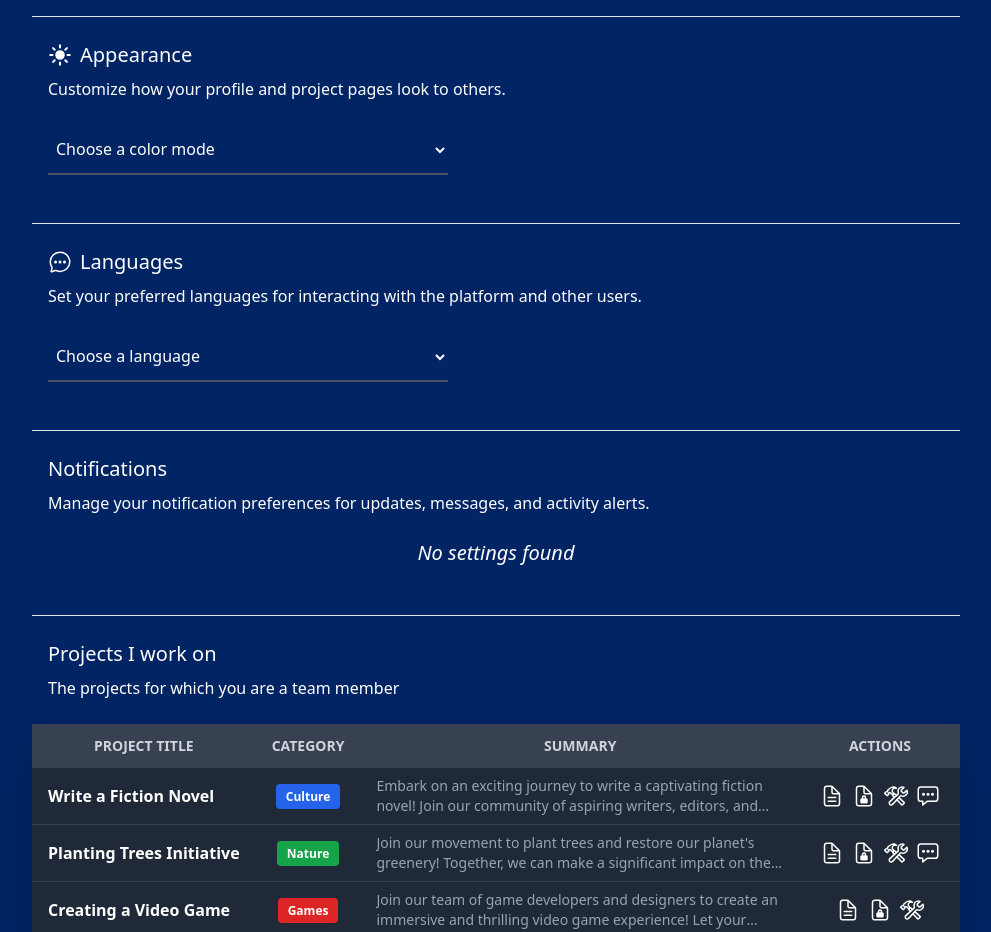
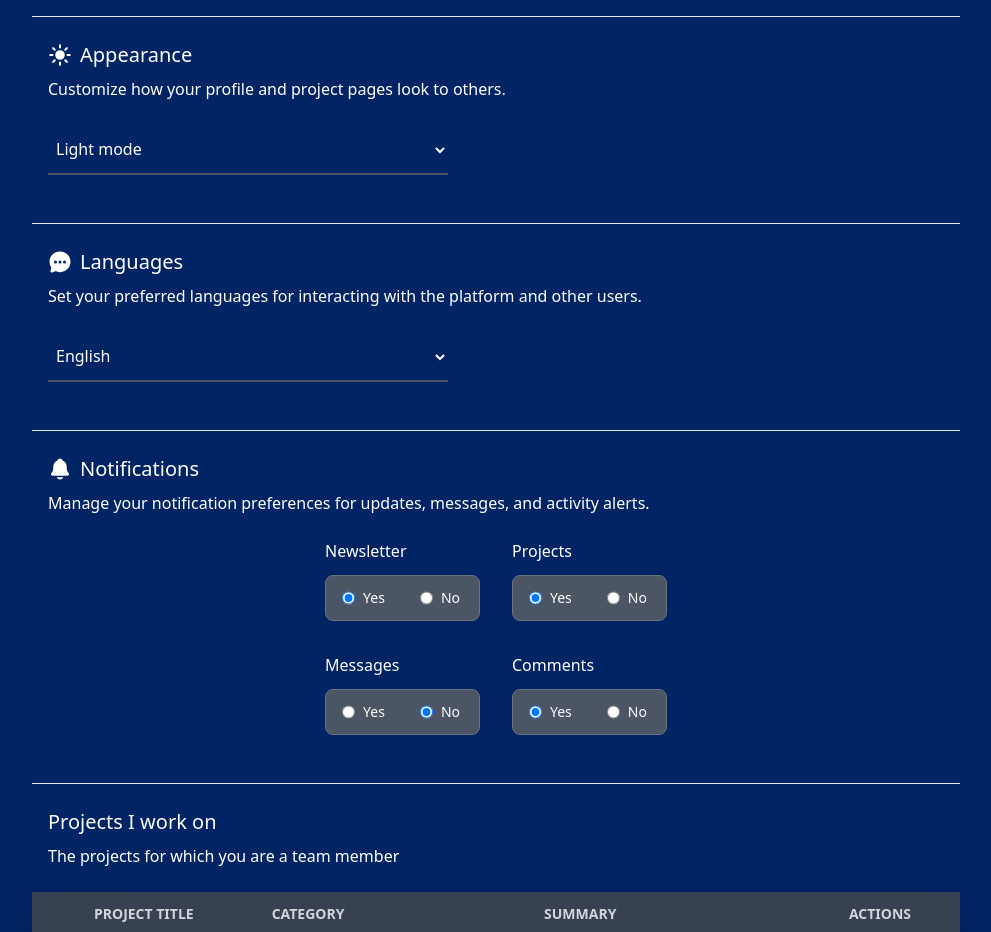
Before and after one commit to aiko-kami/sheepy, a Next.js app: page /users/settings in a window 1280 px wide. Shown: the part 860-1792 px from the top of the page, without its empty margins (144-1135 px from the left). Built offline with nearby package versions, Linux system fonts and the light colour scheme; a web font is replaced by a local one.

Commit message:
continue settings

```diff
--- a/src/components/UserSettingsPrivate/Settings.jsx
+++ b/src/components/UserSettingsPrivate/Settings.jsx
@@ -6,6 +6,7 @@ import { Button } from "@/components/Buttons/Buttons";
 import SettingsPrivacy from "@/components/UserSettingsPrivate/SettingsPrivacy";
 import SettingsAppearance from "@/components/UserSettingsPrivate/SettingsAppearance";
 import SettingsLanguages from "@/components/UserSettingsPrivate/SettingsLanguages";
+import SettingsNotifications from "@/components/UserSettingsPrivate/SettingsNotifications";
 
 import ProjectsTableActions from "@/components/Tables/ProjectsTableActions";
 
@@ -25,6 +26,11 @@ const Settings = ({ user }) => {
 		appearance: settings.appearance,
 
 		language: settings.language,
+
+		notificationNewsletter: settings.notificationNewsletter,
+		notificationProjects: settings.notificationProjects,
+		notificationMessages: settings.notificationMessages,
+		notificationComments: settings.notificationComments,
 
 		projectTitle: "",
 		selectedCategory: "",
@@ -79,11 +85,7 @@ const Settings = ({ user }) => {
 				<hr className="h-px bg-gray-200 border-0 dark:bg-gray-700 mb-6" />
 
 				{/* Notifications settings */}
-				<h2 className="text-xl mb-2 sm:ml-4">Notifications</h2>
-				<p className="mb-6 sm:ml-4">Manage your notification preferences for updates, messages, and activity alerts.</p>
-				<div className="mb-12">
-					<p className=" text-xl text-center italic">No settings found</p>
-				</div>
+				<SettingsNotifications formInputs={formInputs} onChange={onChange} />
 				<hr className="h-px bg-gray-200 border-0 dark:bg-gray-700 mb-6" />
 
 				{/* Other */}
--- a/src/components/UserSettingsPrivate/SettingsAppearance.jsx
+++ b/src/components/UserSettingsPrivate/SettingsAppearance.jsx
@@ -1,7 +1,8 @@
 import { IoSunny } from "react-icons/io5";
 
 const SettingsAppearance = ({ formInputs, onChange }) => {
-	const inputValues = ["Light mode", "Dark mode"];
+	const inputValues = ["light", "dark"];
+	const inputLabels = ["Light mode", "Dark mode"];
 
 	return (
 		<div className="mb-12">
@@ -26,9 +27,9 @@ const SettingsAppearance = ({ formInputs, onChange }) => {
 					<option value="" className="bg-gray-700 text-gray-400">
 						Choose a color mode
 					</option>
-					{inputValues.map((mode, index) => (
-						<option key={index} className="bg-gray-700 text-gray-400" value={mode}>
-							{mode}
+					{inputValues.map((value, index) => (
+						<option key={index} className="bg-gray-700 text-gray-400" value={value}>
+							{inputLabels[index]}
 						</option>
 					))}
 				</select>
--- a/src/components/UserSettingsPrivate/SettingsLanguages.jsx
+++ b/src/components/UserSettingsPrivate/SettingsLanguages.jsx
@@ -1,4 +1,4 @@
-import { IoChatbubbleEllipsesOutline } from "react-icons/io5";
+import { IoChatbubbleEllipses } from "react-icons/io5";
 
 const SettingsLanguages = ({ formInputs, onChange }) => {
 	const inputValues = ["English", "Français", "Español"];
@@ -6,7 +6,7 @@ const SettingsLanguages = ({ formInputs, onChange }) => {
 	return (
 		<div className="mb-12">
 			<h2 className="flex items-center text-xl mb-2 sm:ml-4">
-				<IoChatbubbleEllipsesOutline className="mr-2 text-2xl" />
+				<IoChatbubbleEllipses className="mr-2 text-2xl" />
 				Languages
 			</h2>
 			<p className="mb-6 sm:ml-4">Set your preferred languages for interacting with the platform and other users.</p>
--- a/src/components/UserSettingsPrivate/SettingsNotifications.jsx
+++ b/src/components/UserSettingsPrivate/SettingsNotifications.jsx
@@ -1,53 +1,49 @@
 import { RadioMultiField } from "@/components/Forms/ToggleField";
-import { IoKeyOutline, IoKey, IoKeySharp, IoNotifications, IoShieldHalf } from "react-icons/io5";
-import { FaUserShield } from "react-icons/fa6";
-const SettingsPrivacy = ({ formInputs, onChange }) => {
-	const inputValues = ["private", "friends", "public"];
-	const inputLabels = ["Only me", "My Friends", "Everyone"];
+import { IoNotifications } from "react-icons/io5";
+
+const SettingsNotifications = ({ formInputs, onChange }) => {
+	const inputValues = ["true", "false"];
+	const inputLabels = ["Yes", "No"];
 
 	return (
 		<div className="mb-12">
 			<h2 className="flex items-center text-xl mb-2 sm:ml-4">
-				<FaUserShield className="mr-2 text-2xl" />
+				<IoNotifications className="mr-2 text-2xl" />
 				Notifications
 			</h2>
 			<p className="mb-6 sm:ml-4">Manage your notification preferences for updates, messages, and activity alerts.</p>
 			<div className="flex justify-center">
 				<div className="grid lg:grid-cols-2 gap-2 md:gap-8">
 					<RadioMultiField
-						fieldName="Profile picture"
-						inputName="privacyProfilePicture"
+						fieldName="Newsletter"
+						inputName="notificationNewsletter"
 						inputValues={inputValues}
 						inputLabels={inputLabels}
-						checkedValue={formInputs.privacyProfilePicture}
-						onChange={onChange}
-					/>
-					<RadioMultiField fieldName="Your bio" inputName="privacyBio" inputValues={inputValues} inputLabels={inputLabels} checkedValue={formInputs.privacyBio} onChange={onChange} />
-					<RadioMultiField
-						fieldName="Your city"
-						inputName="privacyLocationCity"
-						inputValues={inputValues}
-						inputLabels={inputLabels}
-						checkedValue={formInputs.privacyLocationCity}
+						checkedValue={formInputs.notificationNewsletter}
 						onChange={onChange}
 					/>
 					<RadioMultiField
-						fieldName="Your country"
-						inputName="privacyLocationCountry"
+						fieldName="Projects"
+						inputName="notificationProjects"
 						inputValues={inputValues}
 						inputLabels={inputLabels}
-						checkedValue={formInputs.privacyLocationCountry}
+						checkedValue={formInputs.notificationProjects}
 						onChange={onChange}
 					/>
-					<RadioMultiField fieldName="Your company" inputName="privacyCompany" inputValues={inputValues} inputLabels={inputLabels} checkedValue={formInputs.privacyCompany} onChange={onChange} />
-					<RadioMultiField fieldName="Your languages" inputName="privacyLanguages" inputValues={inputValues} inputLabels={inputLabels} checkedValue={formInputs.privacyLanguages} onChange={onChange} />
-					<RadioMultiField fieldName="Your website" inputName="privacyWebsite" inputValues={inputValues} inputLabels={inputLabels} checkedValue={formInputs.privacyWebsite} onChange={onChange} />
 					<RadioMultiField
-						fieldName="Projects you like"
-						inputName="privacyProjectLike"
+						fieldName="Messages"
+						inputName="notificationMessages"
 						inputValues={inputValues}
 						inputLabels={inputLabels}
-						checkedValue={formInputs.privacyProjectLike}
+						checkedValue={formInputs.notificationMessages}
+						onChange={onChange}
+					/>
+					<RadioMultiField
+						fieldName="Comments"
+						inputName="notificationComments"
+						inputValues={inputValues}
+						inputLabels={inputLabels}
+						checkedValue={formInputs.notificationComments}
 						onChange={onChange}
 					/>
 				</div>
@@ -56,4 +52,4 @@ const SettingsPrivacy = ({ formInputs, onChange }) => {
 	);
 };
 
-export default SettingsPrivacy;
+export default SettingsNotifications;
--- a/src/components/UserSettingsPrivate/SettingsPrivacy.jsx
+++ b/src/components/UserSettingsPrivate/SettingsPrivacy.jsx
@@ -1,6 +1,6 @@
 import { RadioMultiField } from "@/components/Forms/ToggleField";
-import { IoKeyOutline, IoKey, IoKeySharp, IoNotifications, IoShieldHalf } from "react-icons/io5";
 import { FaUserShield } from "react-icons/fa6";
+
 const SettingsPrivacy = ({ formInputs, onChange }) => {
 	const inputValues = ["private", "friends", "public"];
 	const inputLabels = ["Only me", "My Friends", "Everyone"];
--- a/src/mock/user.json
+++ b/src/mock/user.json
@@ -973,7 +973,11 @@
 		"privacyLanguages": "private",
 		"privacyWebsite": "private",
 		"privacyProjectLike": "public",
-		"appearance": "dark",
-		"language": "english"
+		"appearance": "light",
+		"language": "English",
+		"notificationNewsletter": "true",
+		"notificationProjects": "true",
+		"notificationMessages": "false",
+		"notificationComments": "true"
 	}
 }
```
